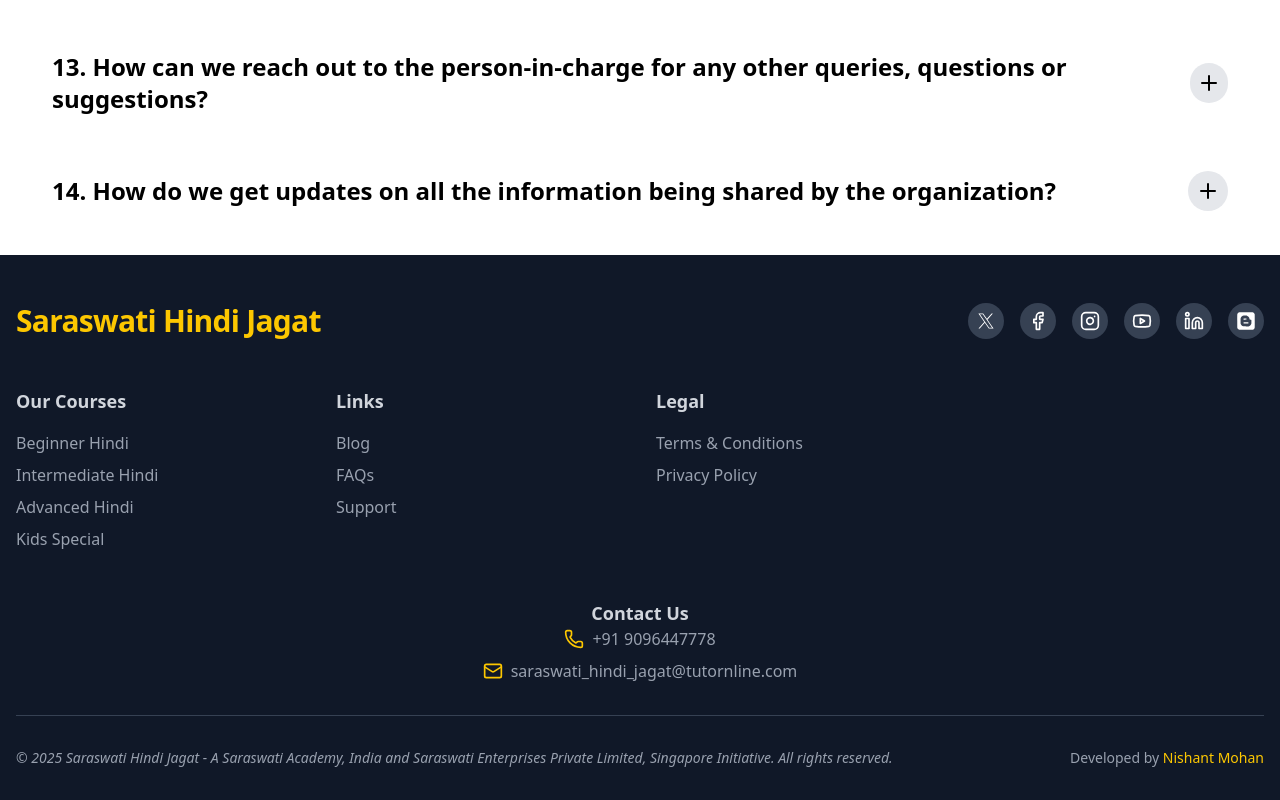
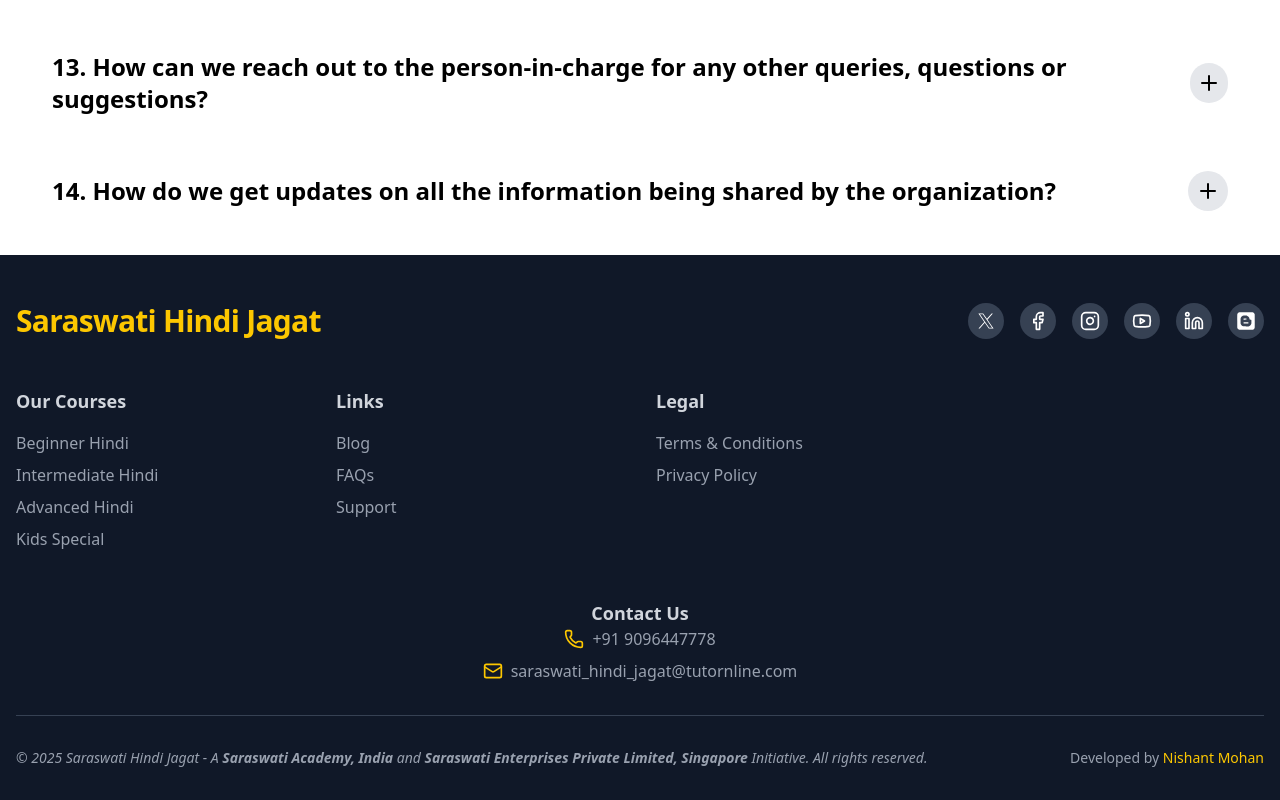
Before and after one commit to shj-sa/Saraswati_Academy_web, a React (Vite) app in the folder client/: page / in a window 1280 px wide. Shown: the part 3950-4750 px from the top of the page. Built offline with nearby package versions, Linux system fonts and the light colour scheme; no server answers.

Commit message:
Make organization names bold in footer
Updated footer text to bold specific organization names.

```diff
--- a/client/src/components/Landing/Footer.jsx
+++ b/client/src/components/Landing/Footer.jsx
@@ -130,8 +130,8 @@
         {/* Bottom Section */}
         <div className="flex flex-col items-center justify-between gap-4 pt-8 border-t border-gray-700 md:flex-row">
           <p className="text-sm text-gray-400" style={{ fontStyle: "italic" }}>
-            © {new Date().getFullYear()} Saraswati Hindi Jagat - A Saraswati
-            Academy, India and Saraswati Enterprises Private Limited, Singapore Initiative. All rights reserved.
+            © {new Date().getFullYear()} Saraswati Hindi Jagat - A <b>Saraswati
+            Academy, India</b> and <b>Saraswati Enterprises Private Limited, Singapore</b> Initiative. All rights reserved.
           </p>
           <p className="text-sm text-gray-400">
             Developed by{" "}
```
